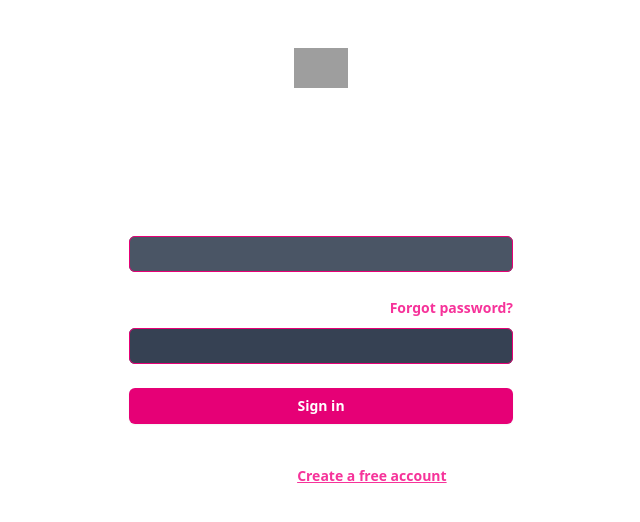
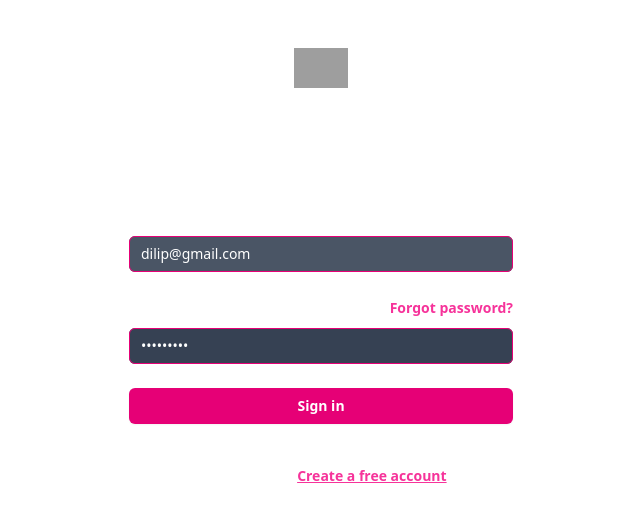
Before and after one commit to DILIP-SARVAIYA1/devTinder-frontEnd, a React (Vite) app: page /login in a window 1280 px wide. Shown: the top 522 px of the page, without its empty margins (319-959 px from the left). Built offline with nearby package versions, Linux system fonts and the light colour scheme; grey boxes are pictures that could not be loaded.

Commit message:
reduxToolkit added

```diff
--- a/package.json
+++ b/package.json
@@ -10,10 +10,12 @@
     "preview": "vite preview"
   },
   "dependencies": {
+    "@reduxjs/toolkit": "^2.8.2",
     "@tailwindcss/vite": "^4.1.7",
     "axios": "^1.9.0",
     "react": "^19.1.0",
     "react-dom": "^19.1.0",
+    "react-redux": "^9.2.0",
     "react-router-dom": "^7.6.1",
     "tailwindcss": "^4.1.7"
   },
--- a/src/App.jsx
+++ b/src/App.jsx
@@ -2,16 +2,23 @@ import { BrowserRouter, Route, Routes } from "react-router-dom";
 import Body from "./components/Body";
 import Login from "./components/Login";
 import UserInfo from "./components/userInfo";
+import { Provider } from "react-redux";
+import store from "./appStore/store";
+import Feed from "./components/feed";
 function App() {
   return (
     <>
+      <Provider store={store}>
         <BrowserRouter basename="/">
           <Routes>
-          <Route path="/" element={<Body />} />
+            <Route path="/" element={<Body />}>
+              <Route path="/" element={<Feed />} />
               <Route path="/login" element={<Login />} />
+            </Route>
             <Route path="/profile" element={<UserInfo />} />
           </Routes>
         </BrowserRouter>
+      </Provider>
     </>
   );
 }
--- /dev/null
+++ b/src/appStore/store.js
@@ -0,0 +1,10 @@
+import { configureStore } from "@reduxjs/toolkit";
+import userSlice from "./userSlice";
+
+const store = configureStore({
+  reducer: {
+    user: userSlice,
+  },
+});
+
+export default store;
--- /dev/null
+++ b/src/appStore/userSlice.js
@@ -0,0 +1,21 @@
+import { createSlice } from "@reduxjs/toolkit";
+
+const userSlice = createSlice({
+  name: "user",
+  initialState: {
+    user: null,
+    isLoggedIn: false,
+  },
+  reducers: {
+    setUser(state, action) {
+      state.user = action.payload;
+      state.isLoggedIn = true;
+    },
+    clearUser(state) {
+      state.user = null;
+      state.isLoggedIn = false;
+    },
+  },
+});
+export const { setUser, clearUser } = userSlice.actions;
+export default userSlice.reducer;
--- a/src/components/Body.jsx
+++ b/src/components/Body.jsx
@@ -5,9 +5,8 @@ import { BrowserRouter, Outlet, Route, Routes } from "react-router-dom";
 
 const Body = () => {
   return (
-    <div className="flex">
-      <UserInfo />
-      <ProfileData />
+    <div className="">
+      <Outlet />
     </div>
   );
 };
--- /dev/null
+++ b/src/components/Feed.jsx
@@ -0,0 +1,7 @@
+import React from "react";
+
+const Feed = () => {
+  return <div>feed</div>;
+};
+
+export default Feed;
--- a/src/components/Login.jsx
+++ b/src/components/Login.jsx
@@ -1,108 +1,115 @@
 import axios from "axios";
 import React from "react";
+import { useDispatch } from "react-redux";
+import { setUser } from "../appStore/userSlice";
+import { useNavigate } from "react-router-dom";
+import { BASE_URL } from "../utils/constants";
 
 const Login = () => {
-  const [email, setEmail] = React.useState("");
-  const [password, setPassword] = React.useState("");
+  const [email, setEmail] = React.useState("dilip@gmail.com");
+  const [password, setPassword] = React.useState("Dilip@123");
+  const dispatch = useDispatch();
+  const navigate = useNavigate();
 
   const handleSubmit = async (e) => {
+    e.preventDefault();
     try {
       const res = await axios.post(
-        "http://localhost:7777/login",
-        {
-          email: email,
-          password: password,
-        },
-        {
-          withCredentials: true,
-        }
+        BASE_URL + "/login",
+        { email, password },
+        { withCredentials: true }
       );
+      console.log(res.data.userData);
+      dispatch(setUser(res.data.userData));
+      navigate("/");
     } catch (error) {
       console.error("Login failed:", error);
     }
   };
   return (
     <div>
-      <div class="flex min-h-full flex-col justify-center px-6 py-12 lg:px-8">
-        <div class="sm:mx-auto sm:w-full sm:max-w-sm">
+      <div className="flex min-h-full flex-col justify-center px-6 py-12 lg:px-8">
+        <div className="sm:mx-auto sm:w-full sm:max-w-sm">
           <img
-            class="mx-auto h-10 w-auto"
+            className="mx-auto h-10 w-auto"
             src="https://tailwindcss.com/plus-assets/img/logos/mark.svg?color=indigo&shade=600"
             alt="Your Company"
           />
-          <h2 class="mt-10 text-center text-2xl/9 font-bold tracking-tight text-white">
+          <h2 className="mt-10 text-center text-2xl/9 font-bold tracking-tight text-white">
             Sign in to your account
           </h2>
         </div>
 
-        <div class="mt-10 sm:mx-auto sm:w-full sm:max-w-sm">
-          <form class="space-y-6" action="#" method="POST">
+        <div className="mt-10 sm:mx-auto sm:w-full sm:max-w-sm">
+          <form className="space-y-6" onSubmit={handleSubmit}>
             <div>
-              <label for="email" class="block text-sm/6 font-medium text-white">
+              <label
+                htmlFor="email"
+                className="block text-sm/6 font-medium text-white"
+              >
                 Email address
               </label>
-              <div class="mt-2">
+              <div className="mt-2">
                 <input
                   onChange={(e) => setEmail(e.target.value)}
                   value={email}
                   type="email"
                   name="email"
                   id="email"
-                  autocomplete="email"
+                  autoComplete="email"
                   required
-                  class="block w-full rounded-md bg-gray-600 px-3 py-1.5 text-base text-white outline-1 -outline-offset-1 outline-pink-600 placeholder:text-gray-700 focus:outline-2 focus:-outline-offset-2 focus:outline-pink-600 sm:text-sm/6"
+                  className="block w-full rounded-md bg-gray-600 px-3 py-1.5 text-base text-white outline-1 -outline-offset-1 outline-pink-600 placeholder:text-gray-700 focus:outline-2 focus:-outline-offset-2 focus:outline-pink-600 sm:text-sm/6"
                 />
               </div>
             </div>
 
             <div>
-              <div class="flex items-center justify-between">
+              <div className="flex items-center justify-between">
                 <label
-                  for="password"
-                  class="block text-sm/6 font-medium text-white"
+                  htmlFor="password"
+                  className="block text-sm/6 font-medium text-white"
                 >
                   Password
                 </label>
-                <div class="text-sm">
+                <div className="text-sm">
                   <a
                     href="#"
-                    class="font-semibold text-pink-500 hover:text-pink-600"
+                    className="font-semibold text-pink-500 hover:text-pink-600"
                   >
                     Forgot password?
                   </a>
                 </div>
               </div>
-              <div class="mt-2">
+              <div className="mt-2">
                 <input
                   onChange={(e) => setPassword(e.target.value)}
                   value={password}
                   type="password"
                   name="password"
                   id="password"
-                  autocomplete="current-password"
+                  autoComplete="current-password"
                   required
-                  class="block w-full rounded-md bg-gray-700 px-3 py-1.5 text-base text-white outline-1 -outline-offset-1 outline-pink-600 placeholder:text-gray-400 focus:outline-2 focus:-outline-offset-2 focus:outline-pink-600 sm:text-sm/6"
+                  className="block w-full rounded-md bg-gray-700 px-3 py-1.5 text-base text-white outline-1 -outline-offset-1 outline-pink-600 placeholder:text-gray-400 focus:outline-2 focus:-outline-offset-2 focus:outline-pink-600 sm:text-sm/6"
                 />
               </div>
             </div>
 
             <div>
               <button
-                onClick={handleSubmit}
                 disabled={!email || !password}
                 type="submit"
-                class="flex w-full justify-center rounded-md bg-pink-600 px-3 py-1.5 text-sm/6 font-semibold text-white shadow-xs hover:bg-pink-500 focus-visible:outline-2 focus-visible:outline-offset-2 focus-visible:outline-indigo-600"
+                className="flex w-full justify-center rounded-md bg-pink-600 px-3 py-1.5 text-sm/6 font-semibold text-white shadow-xs hover:bg-pink-500 focus-visible:outline-2 focus-visible:outline-offset-2 focus-visible:outline-indigo-600"
               >
                 Sign in
               </button>
             </div>
           </form>
 
-          <p class="mt-10 text-center text-sm/6 text-white">
+          <p className="mt-10 text-center text-sm/6 text-white">
             Not a member?
             <a
               href="#"
-              class="font-semibold underline text-pink-500 hover:text-pink-600"
+              className="font-semibold underline text-pink-500 hover:text-pink-600"
             >
               Create a free account
             </a>
--- /dev/null
+++ b/src/utils/constants.js
@@ -0,0 +1 @@
+export const BASE_URL = "http://localhost:1111";
```
Also changed, not shown: 1 other file (tests, documents, lock files or other folders). Lines whose indentation alone changed are shown as unchanged.
